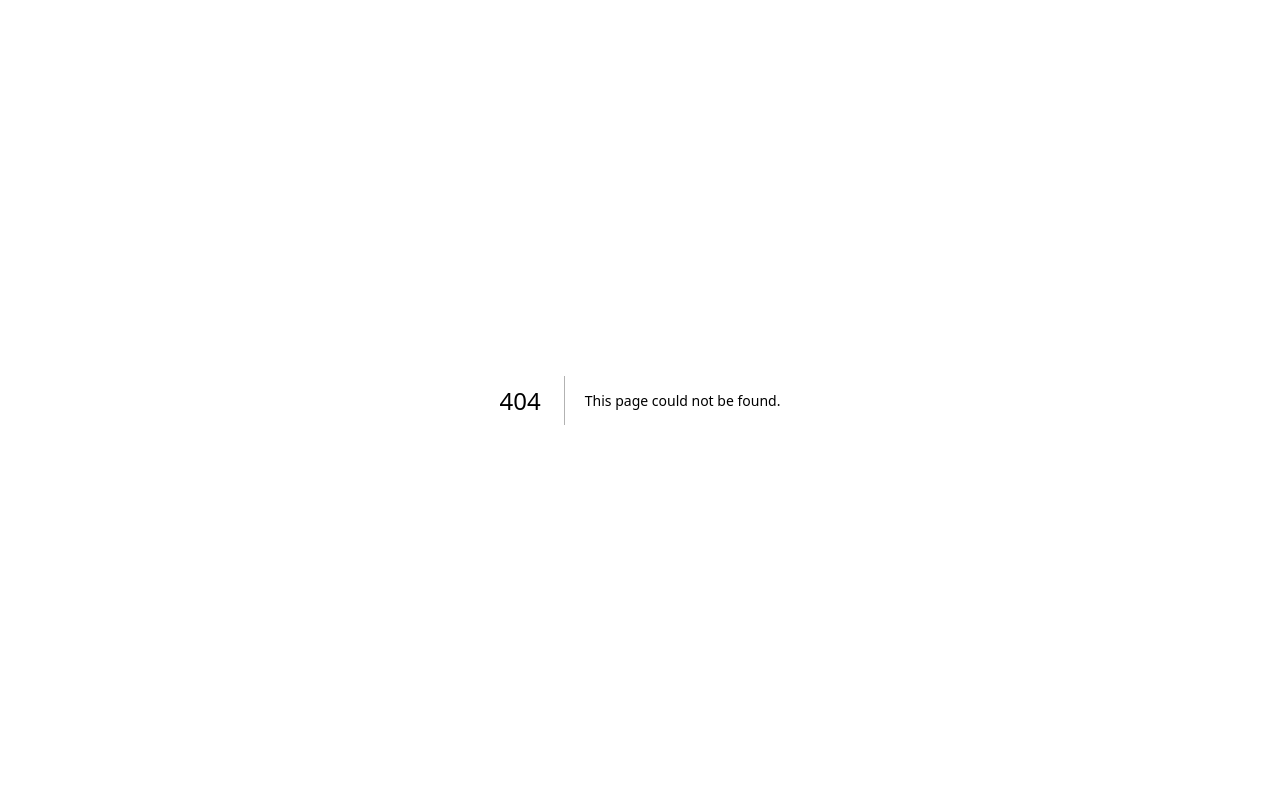
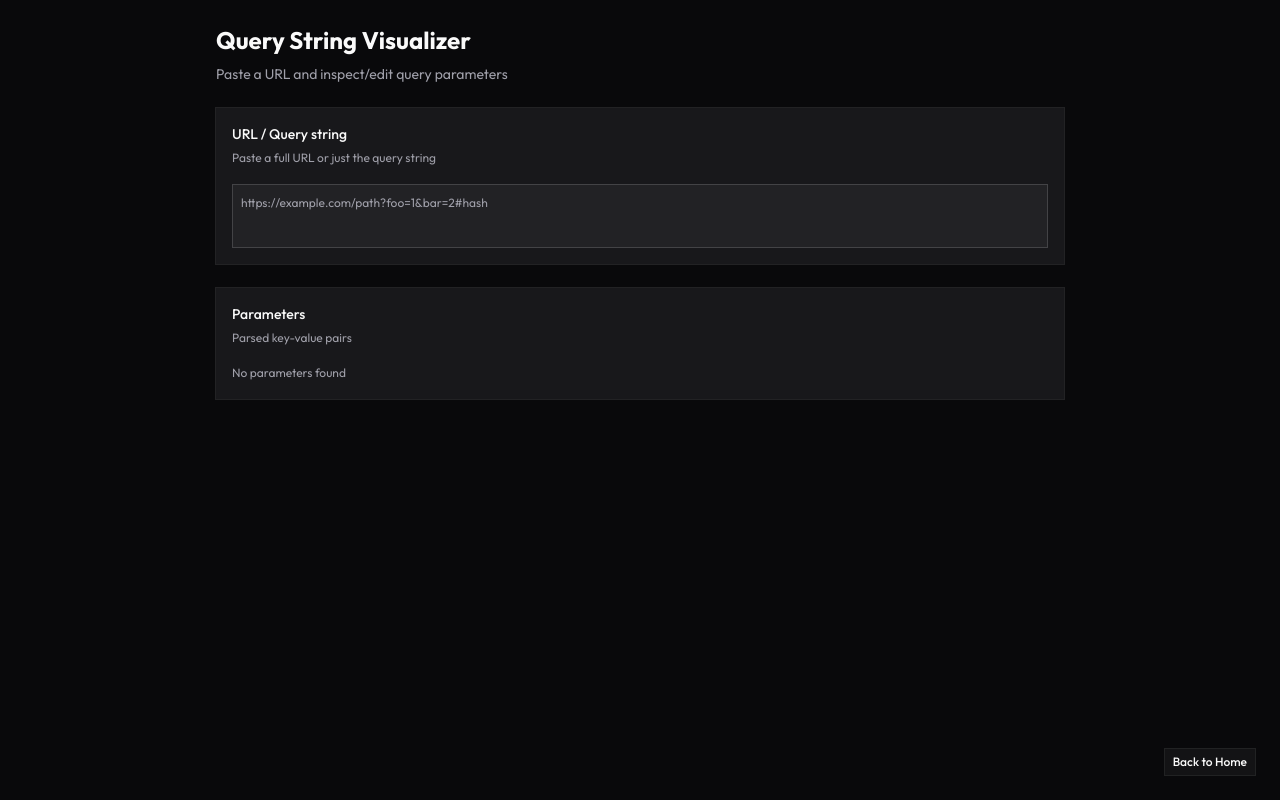
Before and after one commit to f312213213/toolbox, a Next.js app: page /query in a window 1280 px wide. Before the commit this address had no page. Built offline with nearby package versions, Linux system fonts and the light colour scheme.

Commit message:
feat: add Query String Visualizer page and register tool on homepage

```diff
--- a/app/page.tsx
+++ b/app/page.tsx
@@ -1,6 +1,6 @@
 import Link from "next/link"
 import { Card, CardContent, CardDescription, CardHeader, CardTitle } from "@/components/ui/card"
-import { Clock, Binary, Link2 } from "lucide-react"
+import { Clock, Binary, Link2, Search } from "lucide-react"
 
 const tools = [
   {
@@ -20,6 +20,12 @@ const tools = [
     description: "Encode and decode URI strings with percent-encoding",
     href: "/uri",
     icon: Link2,
+  },
+  {
+    name: "Query String Visualizer",
+    description: "Parse and inspect URL query parameters",
+    href: "/query",
+    icon: Search,
   },
 ]
 
--- /dev/null
+++ b/app/query/layout.tsx
@@ -0,0 +1,15 @@
+import type { Metadata } from "next"
+
+export const metadata: Metadata = {
+  title: "Query String Visualizer",
+  description: "Parse and visualize URL query parameters. Inspect, edit, and reconstruct query strings.",
+  keywords: ["query string", "url params", "visualize query", "query parser"],
+}
+
+export default function QueryLayout({
+  children,
+}: {
+  children: React.ReactNode
+}) {
+  return <>{children}</>
+}
--- /dev/null
+++ b/app/query/page.tsx
@@ -0,0 +1,102 @@
+"use client"
+
+import { useState, useMemo } from "react"
+import Link from "next/link"
+import { Input } from "@/components/ui/input"
+import { Textarea } from "@/components/ui/textarea"
+import { Button } from "@/components/ui/button"
+import { Card, CardContent, CardHeader, CardTitle, CardDescription } from "@/components/ui/card"
+import { Table, TableBody, TableCell, TableHead, TableHeader, TableRow } from "@/components/ui/table"
+import { Copy, Trash2 } from "lucide-react"
+
+function parseQuery(url: string) {
+  try {
+    // try to extract query string
+    let q = url
+    const idx = url.indexOf("?")
+    if (idx >= 0) {
+      q = url.slice(idx + 1)
+    }
+    // remove hash
+    const hashIdx = q.indexOf("#")
+    if (hashIdx >= 0) q = q.slice(0, hashIdx)
+
+    const params = new URLSearchParams(q)
+    const out: Array<{ key: string; value: string }>[] = []
+    for (const [k, v] of params.entries()) {
+      out.push({ key: k, value: v })
+    }
+    return out
+  } catch (e) {
+    return []
+  }
+}
+
+export default function QueryPage() {
+  const [input, setInput] = useState("")
+  const rows = useMemo(() => parseQuery(input), [input])
+
+  const build = () => {
+    const sp = new URLSearchParams()
+    rows.forEach((r: any) => sp.append(r.key, r.value))
+    return sp.toString()
+  }
+
+  return (
+    <div className="container mx-auto max-w-4xl p-6 space-y-6">
+      <div className="space-y-2">
+        <h1 className="text-2xl font-bold">Query String Visualizer</h1>
+        <p className="text-muted-foreground text-sm">Paste a URL and inspect/edit query parameters</p>
+      </div>
+
+      <Card>
+        <CardHeader>
+          <CardTitle>URL / Query string</CardTitle>
+          <CardDescription>Paste a full URL or just the query string</CardDescription>
+        </CardHeader>
+        <CardContent>
+          <Textarea value={input} onChange={(e) => setInput(e.target.value)} placeholder="https://example.com/path?foo=1&bar=2#hash" />
+        </CardContent>
+      </Card>
+
+      <Card>
+        <CardHeader>
+          <CardTitle>Parameters</CardTitle>
+          <CardDescription>Parsed key-value pairs</CardDescription>
+        </CardHeader>
+        <CardContent>
+          {rows.length === 0 ? (
+            <div className="text-muted-foreground">No parameters found</div>
+          ) : (
+            <div>
+              <table className="w-full table-fixed">
+                <thead>
+                  <tr>
+                    <th className="text-left">Key</th>
+                    <th className="text-left">Value</th>
+                  </tr>
+                </thead>
+                <tbody>
+                  {rows.map((r, i) => (
+                    <tr key={`${r.key}-${i}`}>
+                      <td className="align-top py-2 pr-4"><input className="w-full bg-transparent outline-none" defaultValue={r.key} /></td>
+                      <td className="align-top py-2 pr-4"><input className="w-full bg-transparent outline-none" defaultValue={r.value} /></td>
+                    </tr>
+                  ))}
+                </tbody>
+              </table>
+              <div className="mt-4 flex gap-2">
+                <Button onClick={() => navigator.clipboard.writeText(build())}><Copy className="size-4 mr-2"/>Copy query</Button>
+                <Button variant="ghost" onClick={() => setInput("")}><Trash2 className="size-4 mr-2"/>Clear</Button>
+              </div>
+            </div>
+          )}
+        </CardContent>
+      </Card>
+
+      <Link href="/">
+        <Button variant="outline" className="fixed bottom-6 right-6">Back to Home</Button>
+      </Link>
+    </div>
+  )
+}
```
